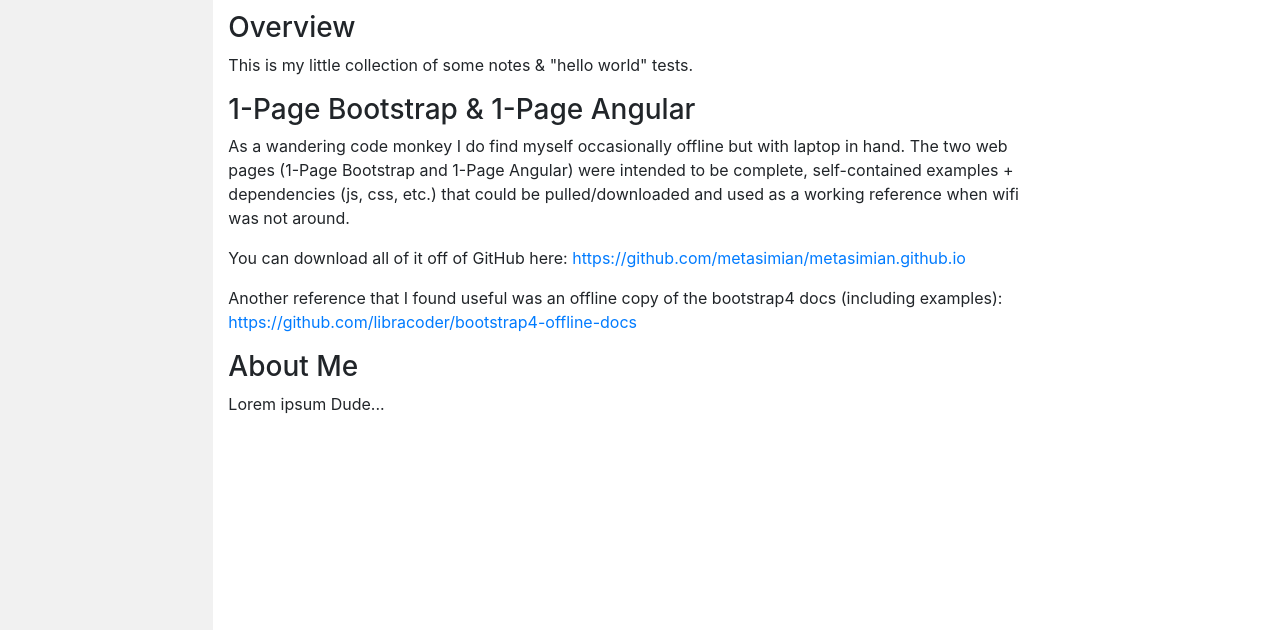
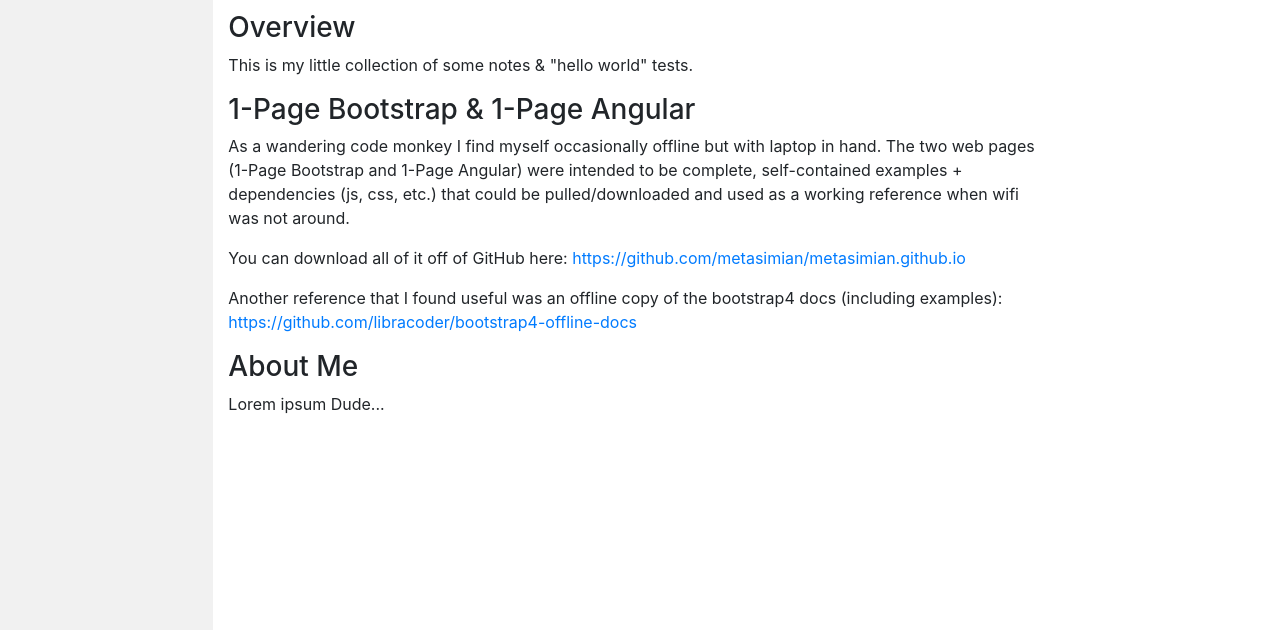
Before and after one commit to metasimian/metasimian.github.io, a plain HTML site: page index.html in a window 1280 px wide. Shown: the part 126-758 px from the top of the page. Drawn offline with Linux system fonts and the light colour scheme.

Commit message:
really, really, insignificant change to the text, picking at scabs, but this is my digital legacy....

```diff
--- a/index.html
+++ b/index.html
@@ -41,7 +41,7 @@
       <h3>Overview</h3>
       <p>This is my little collection of some notes & "hello world" tests. </p>
 	  <h3>1-Page Bootstrap & 1-Page Angular</h3>
-      <p>As a wandering code monkey I do find myself occasionally offline but with laptop in hand.  The two web pages (1-Page Bootstrap and 1-Page Angular) were intended to be complete, self-contained examples + dependencies (js, css, etc.) that could be pulled/downloaded and used as a working reference when wifi was not around.</p>
+      <p>As a wandering code monkey I find myself occasionally offline but with laptop in hand.  The two web pages (1-Page Bootstrap and 1-Page Angular) were intended to be complete, self-contained examples + dependencies (js, css, etc.) that could be pulled/downloaded and used as a working reference when wifi was not around.</p>
 	  <p>You can download all of it off of GitHub here: <a href="https://github.com/metasimian/metasimian.github.io" target="_new">https://github.com/metasimian/metasimian.github.io</a></p>
 	  <p>Another reference that I found useful was an offline copy of the bootstrap4 docs (including examples): <a href="https://github.com/libracoder/bootstrap4-offline-docs" target="_new">https://github.com/libracoder/bootstrap4-offline-docs</a></p>
       <h3>About Me</h3>
```
